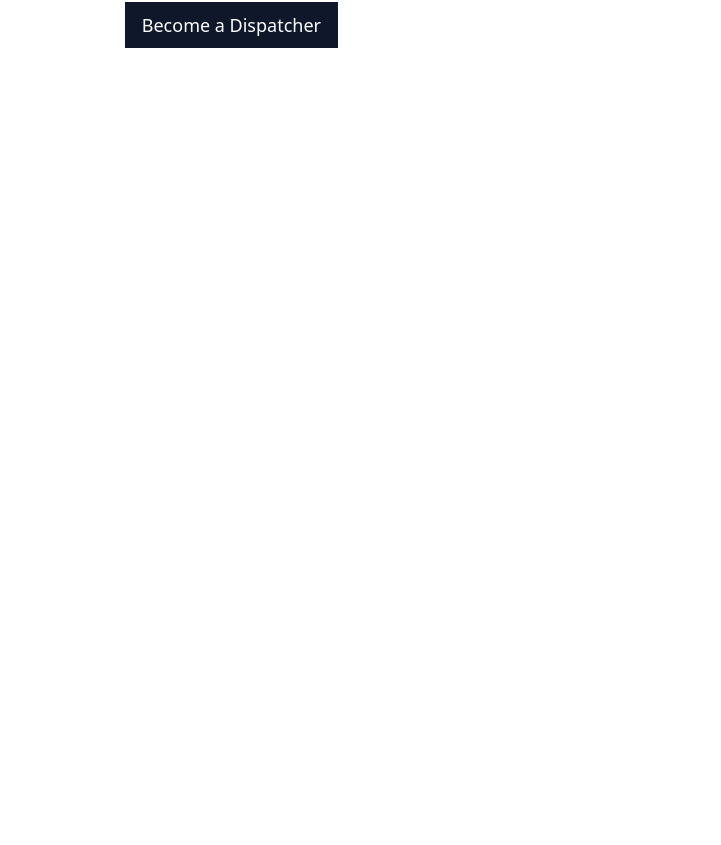
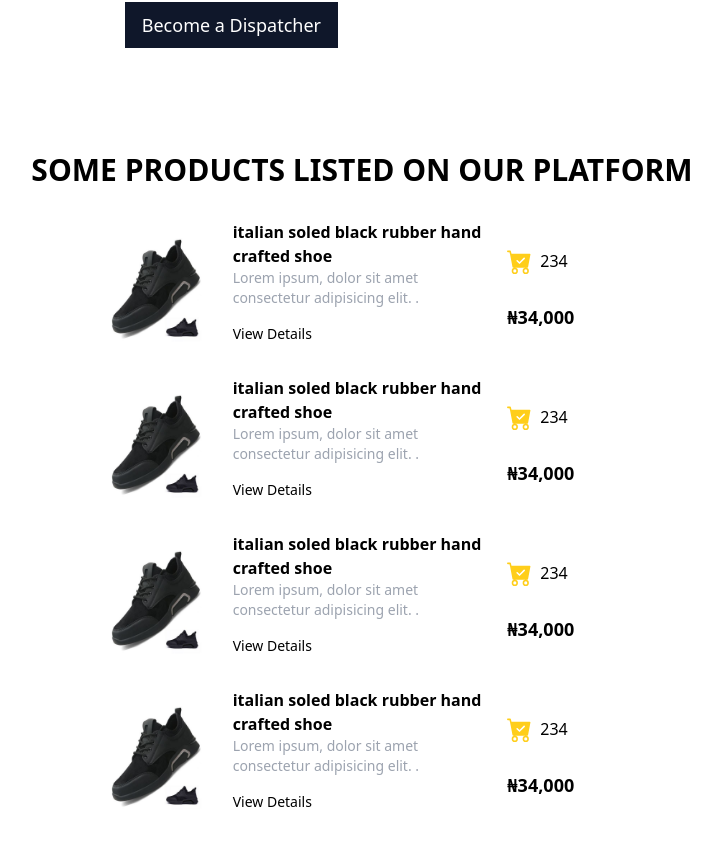
Before and after one commit to emeraldhycient/commissionsfunnels, a React (Vite) app: page / in a window 1280 px wide. Shown: the part 3221-4066 px from the top of the page, without its empty margins (278-999 px from the left). Before the commit the page ends 3333 px from the top, so only its background shows below. Built offline with nearby package versions, Linux system fonts and the light colour scheme; a web font is replaced by a local one.

Commit message:
products overview

```diff
--- a/src/components/home/benefits.jsx
+++ b/src/components/home/benefits.jsx
@@ -39,7 +39,7 @@ function Benefits() {
           </div>
           <div className="mb-8 md:mb-4">
             <h2 className="text-lg font-bold mb-6 capitalize">
-              Do It YourSelf Sales Funnel Page hosted by us 🚀
+              Done For you Sales Funnel Page hosted by us 🚀
             </h2>
             <p className="text-gray-400 mb-10">
               Lorem ipsum dolor sit, amet consectetur adipisicing elit. Laborum
@@ -59,7 +59,7 @@ function Benefits() {
             </center>
             <center className="visible md:hidden">
               <button className="bg-white border-[.01rem] border-slate-900 text-[#ffce1a] px-4 py-2 text-lg hover:bg-slate-900 hover:text-white hover:border[#ffce1a] capitalize">
-                Join as a vendor
+                Book Our Service
               </button>
             </center>
           </div>
@@ -75,7 +75,7 @@ function Benefits() {
           <div className="">
             <center>
               <button className="bg-white border-[.01rem] border-slate-900 text-[#ffce1a] px-4 py-2 text-lg hover:bg-slate-900 hover:text-white hover:border[#ffce1a] capitalize">
-                Join as a vendor
+                Book Our Service
               </button>
             </center>
           </div>
--- /dev/null
+++ b/src/components/home/storeOverview.jsx
@@ -0,0 +1,112 @@
+import { BsFillCartCheckFill } from "react-icons/bs";
+import shoe from "../../assets/images/shoe.jpeg";
+function StoreOverview() {
+  return (
+    <section className="w-full h-fit pb-8">
+      <div className="md:w-10/12 md:mx-auto mx-4  mt-10">
+        <h2 className="text-center uppercase text-3xl font-bold">
+          some Products listed on our platform
+        </h2>
+      </div>
+      <div className="md:w-5/12 md:mx-auto mx-4  mt-8">
+        <div className="grid grid-cols-4 gap-4 mb-4">
+          <div className="bg-gray-200 h-full w-full">
+            <img src={shoe} className="h-full" alt="" />
+          </div>
+          <div className="w-full flex flex-col justify-between items-left col-span-2">
+            <h4 className="text-base font-bold">
+              italian soled black rubber hand crafted shoe
+            </h4>
+            <p className="text-sm text-gray-400">
+              Lorem ipsum, dolor sit amet consectetur adipisicing elit. .
+            </p>
+            <a href="" className="my-4 text-sm">
+              View Details
+            </a>
+          </div>
+          <div className="w-full flex flex-col justify-evenly items-left">
+            <div className="flex">
+              <BsFillCartCheckFill size={25} className="text-[#ffce1a] mr-2" />
+              <h4>234</h4>
+            </div>
+            <h3 className="text-lg font-bold">&#8358;34,000</h3>
+          </div>
+        </div>
+
+        <div className="grid grid-cols-4 gap-4 mb-4">
+          <div className="bg-gray-200 h-full w-full">
+            <img src={shoe} className="h-full" alt="" />
+          </div>
+          <div className="w-full flex flex-col justify-between items-left col-span-2">
+            <h4 className="text-base font-bold">
+              italian soled black rubber hand crafted shoe
+            </h4>
+            <p className="text-sm text-gray-400">
+              Lorem ipsum, dolor sit amet consectetur adipisicing elit. .
+            </p>
+            <a href="" className="my-4 text-sm">
+              View Details
+            </a>
+          </div>
+          <div className="w-full flex flex-col justify-evenly items-left">
+            <div className="flex">
+              <BsFillCartCheckFill size={25} className="text-[#ffce1a] mr-2" />
+              <h4>234</h4>
+            </div>
+            <h3 className="text-lg font-bold">&#8358;34,000</h3>
+          </div>
+        </div>
+
+        <div className="grid grid-cols-4 gap-4 mb-4">
+          <div className="bg-gray-200 h-full w-full">
+            <img src={shoe} className="h-full" alt="" />
+          </div>
+          <div className="w-full flex flex-col justify-between items-left col-span-2">
+            <h4 className="text-base font-bold">
+              italian soled black rubber hand crafted shoe
+            </h4>
+            <p className="text-sm text-gray-400">
+              Lorem ipsum, dolor sit amet consectetur adipisicing elit. .
+            </p>
+            <a href="" className="my-4 text-sm">
+              View Details
+            </a>
+          </div>
+          <div className="w-full flex flex-col justify-evenly items-left">
+            <div className="flex">
+              <BsFillCartCheckFill size={25} className="text-[#ffce1a] mr-2" />
+              <h4>234</h4>
+            </div>
+            <h3 className="text-lg font-bold">&#8358;34,000</h3>
+          </div>
+        </div>
+
+        <div className="grid grid-cols-4 gap-4 mb-4">
+          <div className="bg-gray-200 h-full w-full">
+            <img src={shoe} className="h-full" alt="" />
+          </div>
+          <div className="w-full flex flex-col justify-between items-left col-span-2">
+            <h4 className="text-base font-bold">
+              italian soled black rubber hand crafted shoe
+            </h4>
+            <p className="text-sm text-gray-400">
+              Lorem ipsum, dolor sit amet consectetur adipisicing elit. .
+            </p>
+            <a href="" className="my-4 text-sm">
+              View Details
+            </a>
+          </div>
+          <div className="w-full flex flex-col justify-evenly items-left">
+            <div className="flex">
+              <BsFillCartCheckFill size={25} className="text-[#ffce1a] mr-2" />
+              <h4>234</h4>
+            </div>
+            <h3 className="text-lg font-bold">&#8358;34,000</h3>
+          </div>
+        </div>
+      </div>
+    </section>
+  );
+}
+
+export default StoreOverview;
--- a/src/pages/home.jsx
+++ b/src/pages/home.jsx
@@ -3,6 +3,7 @@ import Benefits from "../components/home/benefits";
 import Delivery from "../components/home/delivery";
 import Herosection from "../components/home/herosection";
 import SalesForce from "../components/home/salesForce";
+import StoreOverview from "../components/home/storeOverview";
 import WhatWeDo from "../components/home/whatWeDo";
 import Layout from "../components/layout";
 import Navbar from "../components/navbar";
@@ -16,6 +17,7 @@ function Home() {
       <SalesForce />
       <Benefits />
       <Delivery />
+      <StoreOverview />
     </Layout>
   );
 }
```
Also changed, not shown: src/assets/images/shoe.jpeg (added).
